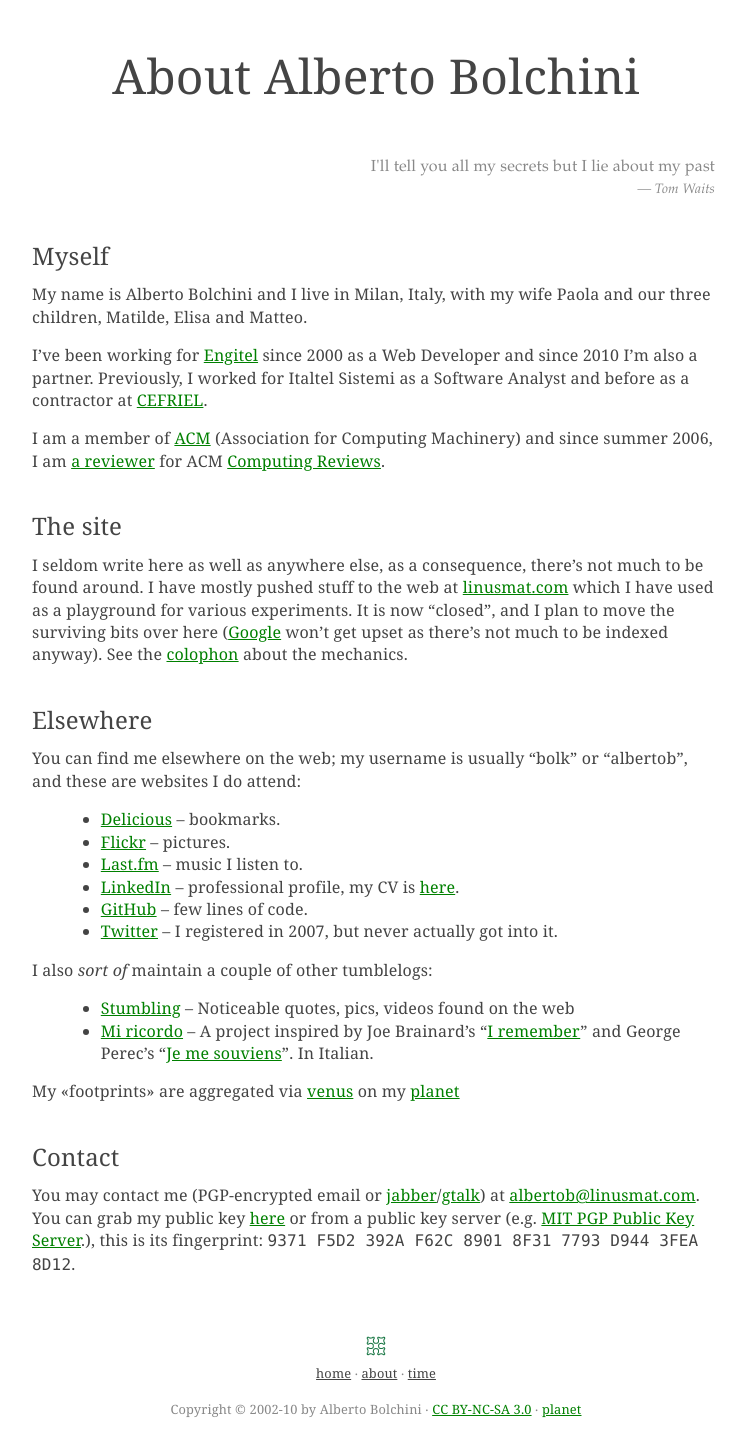
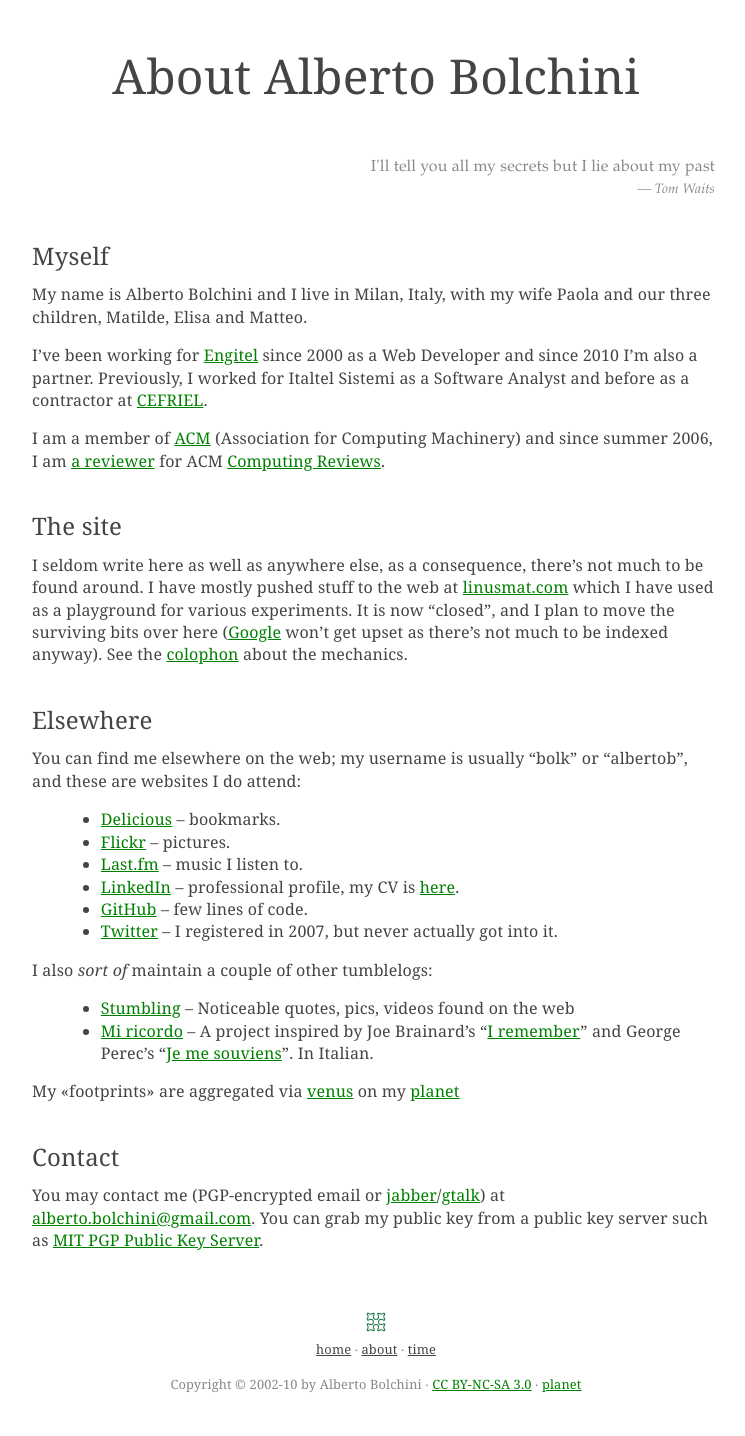
Before and after one commit to bolk/bolk.github.com, a Jekyll site: the page built from about.markdown, in a window 1280 px wide. Shown: the whole page, without its empty margins (264-1009 px from the left). Built offline with Jekyll 4.4.1, drawn with Linux system fonts in a browser that asks for light colours; some web fonts are replaced; after the commit the page ends 1412 px from its top, so only the background shows below that.

Commit message:
Update about.markdown

```diff
--- a/about.markdown
+++ b/about.markdown
@@ -45,6 +45,4 @@
 
 ## Contact
 
-You may contact me (PGP-encrypted email or [jabber](http://www.jabber.org/)/[gtalk](http://www.google.com/talk/)) at [albertob@linusmat.com](mailto:albertob@linusmat.com). You can grab my public key <a href="/stuff/pubkey.asc">here</a> or from a public key server
-(e.g. [MIT PGP Public Key Server](http://pgp.mit.edu:11371/pks/lookup?search=albertob@linusmat.com&op=index).), this is
-its fingerprint: <code>9371 F5D2 392A F62C 8901  8F31 7793 D944 3FEA 8D12</code>.
+You may contact me (PGP-encrypted email or [jabber](http://www.jabber.org/)/[gtalk](http://www.google.com/talk/)) at [alberto.bolchini@gmail.com](mailto:alberto.bolchini@gmail.com). You can grab my public key from a public key server such as <a href="http://pgp.mit.edu:11371/pks/lookup?op=vindex&search=0x864B649FE5824693">MIT PGP Public Key Server</a>.
```
